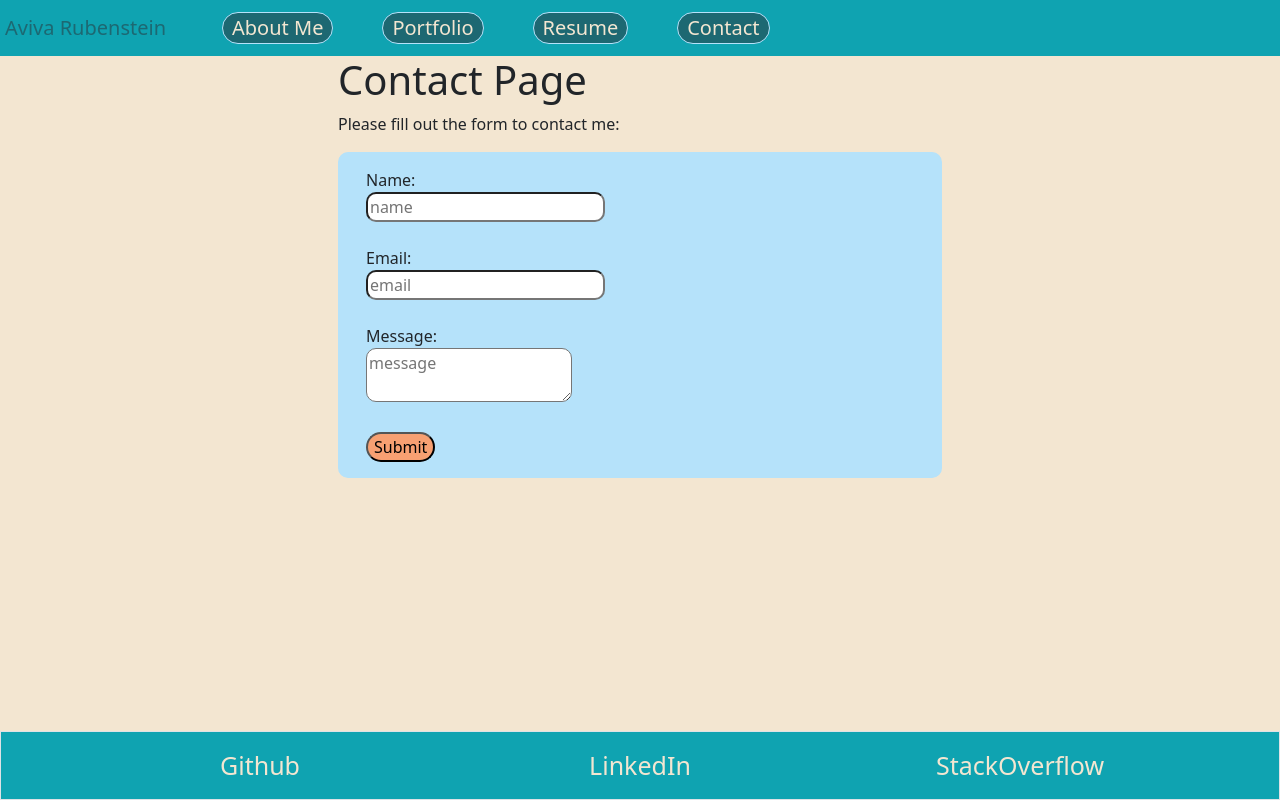
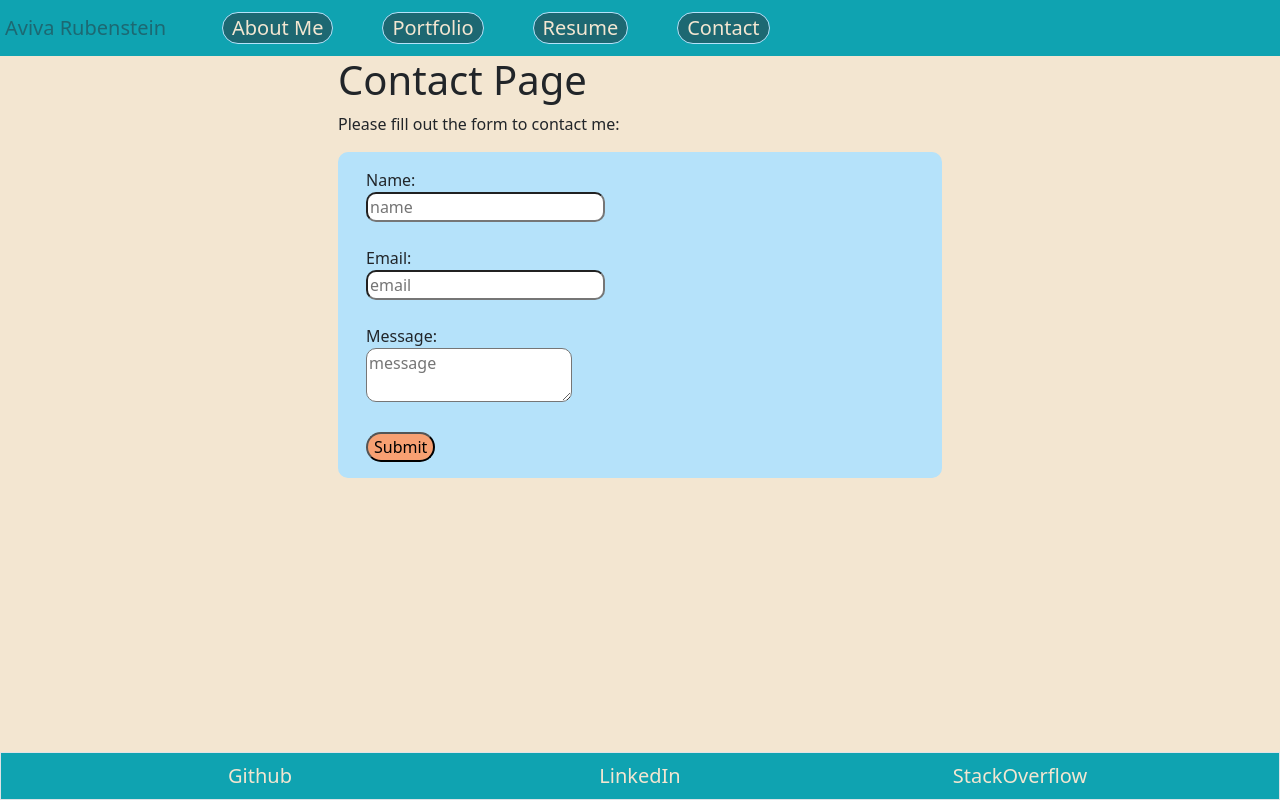
Before and after one commit to AvivaRubenstein/React-Portfolio, a React (Create React App) app: page /React-Portfolio/contact in a window 1280 px wide. Built offline with nearby package versions, Linux system fonts and the light colour scheme.

Commit message:
resizing footer

```diff
--- a/src/components/Footer.js
+++ b/src/components/Footer.js
@@ -7,9 +7,9 @@ const stackOverflowImg = require('../Assets/StackOverflow.png');
 const styles = {
     footerStyle : {
         background: colors.Moonstone,
-        fontSize: '25px',
-        paddingTop: '15px',
-        paddingBottom: '15px',
+        fontSize: '20px',
+        paddingTop: '8px',
+        paddingBottom: '8px',
 
     },
     links : {
```
